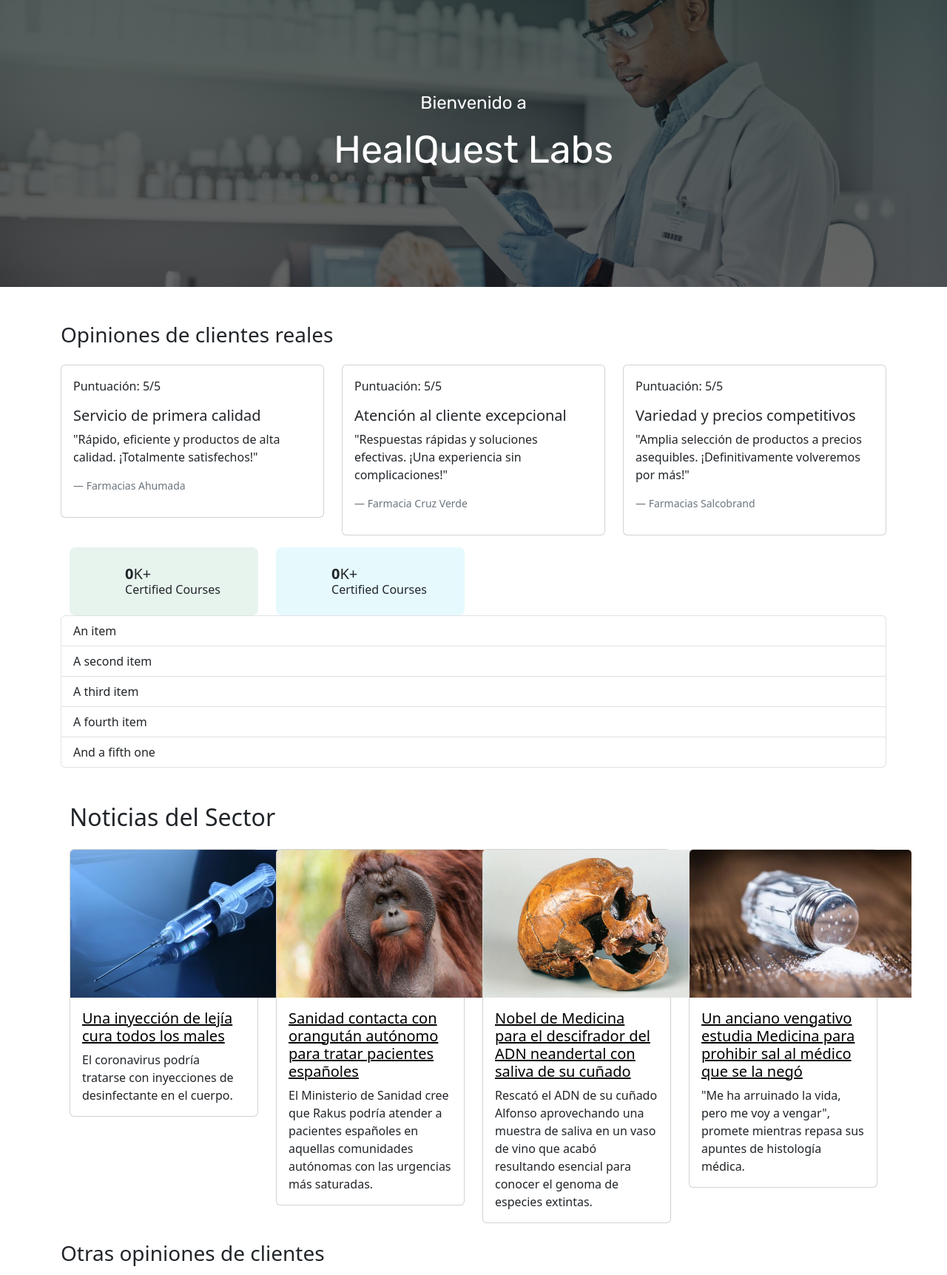
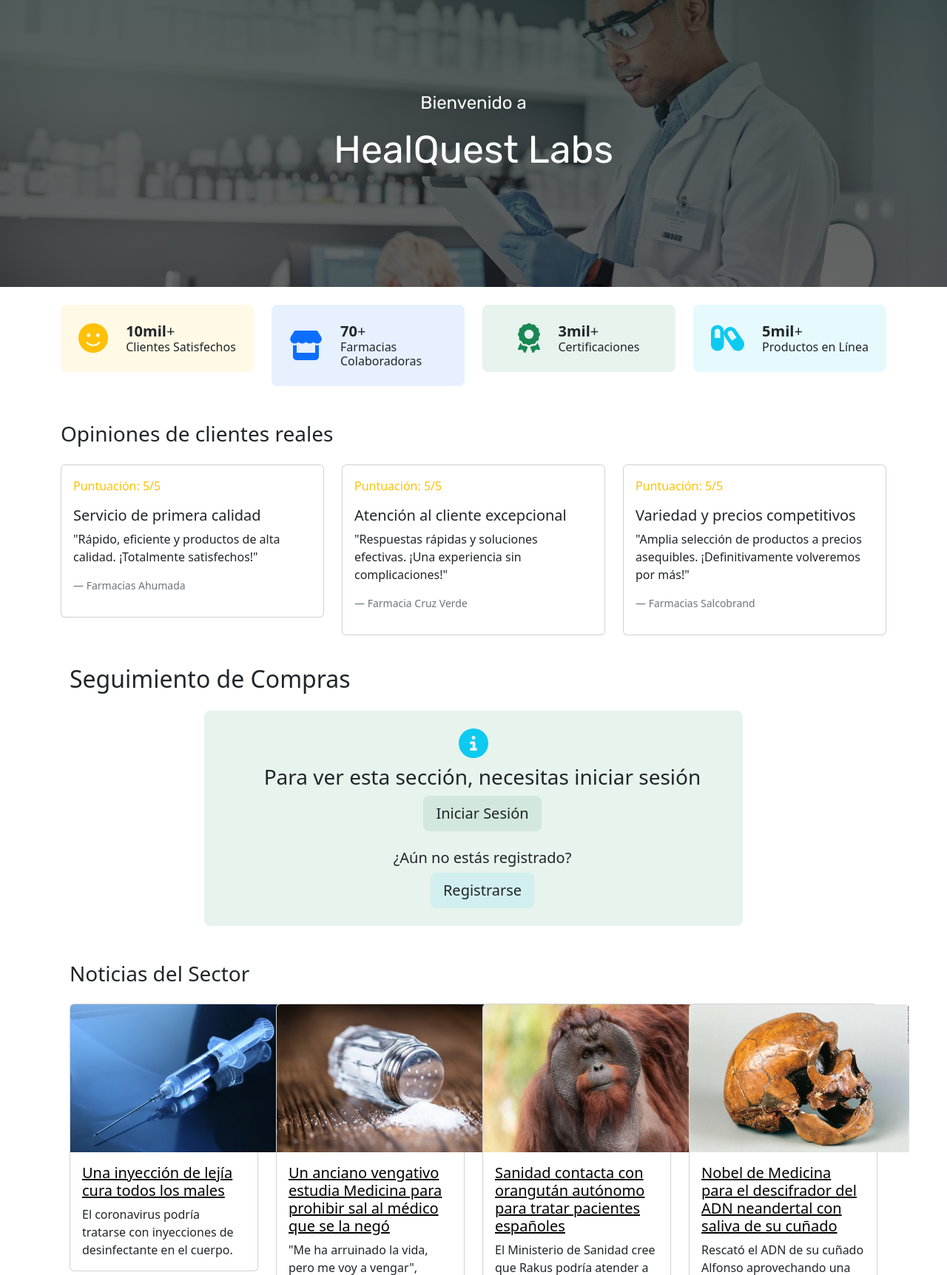
Before and after one commit to Dhyrt/Proyecto_Git, a Django app: page / in a window 1280 px wide. Shown: the part 90-1814 px from the top of the page at 74% size. Run offline with Django 4.2, Linux system fonts and the light colour scheme; some libraries are stand-ins or nearby versions.

Commit message:
inicio casi terminado

```diff
--- a/app/templates/app/base.html
+++ b/app/templates/app/base.html
@@ -3,13 +3,13 @@
 {% load static %}
 <head>
     <meta charset="UTF-8">
-    <link rel="shortcut icon" href="assets/images/favicon.ico">
     <meta name="viewport" content="width=device-width, initial-scale=1.0">
     <link href="https://cdn.jsdelivr.net/npm/bootstrap@5.3.3/dist/css/bootstrap.min.css" rel="stylesheet" integrity="sha384-QWTKZyjpPEjISv5WaRU9OFeRpok6YctnYmDr5pNlyT2bRjXh0JMhjY6hW+ALEwIH" crossorigin="anonymous">
     <script src="https://cdn.jsdelivr.net/npm/bootstrap@5.3.3/dist/js/bootstrap.bundle.min.js" integrity="sha384-YvpcrYf0tY3lHB60NNkmXc5s9fDVZLESaAA55NDzOxhy9GkcIdslK1eN7N6jIeHz" crossorigin="anonymous"></script>
     <link rel="preconnect" href="https://fonts.googleapis.com">
     <link rel="preconnect" href="https://fonts.gstatic.com" crossorigin>
     <link href="https://fonts.googleapis.com/css2?family=Rubik:ital,wght@0,300..900;1,300..900&display=swap" rel="stylesheet">
+    <script src="https://use.fontawesome.com/releases/v6.3.0/js/all.js" crossorigin="anonymous"></script>
     <link rel="icon" href="{% static 'app/img/icono.png' %}">
     <link rel="stylesheet" href="{% static 'app/css/estilo.css' %}">
     <title>{% block nombre %}{% endblock %}</title>
--- a/app/templates/app/index.html
+++ b/app/templates/app/index.html
@@ -10,6 +10,63 @@
         <div class="masthead-heading">HealQuest Labs</div>
     </div>
 </header>
+
+<div class="container mt-4">
+    <div class="row g-4">
+        <div class="col-sm-6 col-xl-3">
+            <div class="d-flex justify-content-center align-items-center p-4 bg-warning bg-opacity-10 rounded-3">
+                <span class="display-6 lh-1 text-warning mb-0"><i class="fas fa-smile"></i></span>
+                <div class="ms-4 h6 fw-normal mb-0">
+                    <div class="d-flex">
+                        <h5 class="purecounter mb-0 fw-bold" data-purecounter-start="0" data-purecounter-end="1000" data-purecounter-delay="200">10mil</h5>
+                        <span class="mb-0 h5">+</span>
+                    </div>
+                    <p class="mb-0">Clientes Satisfechos</p>
+                </div>
+            </div>
+        </div>
+        <!-- Sección 2: Farmacias colaboradoras -->
+        <div class="col-sm-6 col-xl-3">
+            <div class="d-flex justify-content-center align-items-center p-4 bg-primary bg-opacity-10 rounded-3">
+                <span class="display-6 lh-1 text-primary mb-0"><i class="fas fa-store"></i></span>
+                <div class="ms-4 h6 fw-normal mb-0">
+                    <div class="d-flex">
+                        <h5 class="purecounter mb-0 fw-bold" data-purecounter-start="0" data-purecounter-end="50" data-purecounter-delay="200">70</h5>
+                        <span class="mb-0 h5">+</span>
+                    </div>
+                    <p class="mb-0">Farmacias Colaboradoras</p>
+                </div>
+            </div>
+        </div>
+        <!-- Sección 3: Certificaciones -->
+        <div class="col-sm-6 col-xl-3">
+            <div class="d-flex justify-content-center align-items-center p-4 bg-success bg-opacity-10 rounded-3">
+                <span class="display-6 lh-1 text-success mb-0"><i class="fas fa-award"></i></span>
+                <div class="ms-4 h6 fw-normal mb-0">
+                    <div class="d-flex">
+                        <h5 class="purecounter mb-0 fw-bold" data-purecounter-start="0" data-purecounter-end="10" data-purecounter-delay="200">3mil</h5>
+                        <span class="mb-0 h5">+</span>
+                    </div>
+                    <p class="mb-0">Certificaciones</p>
+                </div>
+            </div>
+        </div>
+        <!-- Sección 4: Productos en línea -->
+        <div class="col-sm-6 col-xl-3">
+            <div class="d-flex justify-content-center align-items-center p-4 bg-info bg-opacity-10 rounded-3">
+                <span class="display-6 lh-1 text-info mb-0"><i class="fas fa-capsules"></i></span>
+                <div class="ms-4 h6 fw-normal mb-0">
+                    <div class="d-flex">
+                        <h5 class="purecounter mb-0 fw-bold" data-purecounter-start="0" data-purecounter-end="500" data-purecounter-delay="200">5mil</h5>
+                        <span class="mb-0 h5">+</span>
+                    </div>
+                    <p class="mb-0">Productos en Línea</p>
+                </div>
+            </div>
+        </div>
+    </div>
+</div>
+
 <div class="container mt-5">
     <div class="row">
         <h3 class="mb-4">Opiniones de clientes reales</h3>
@@ -17,7 +74,7 @@
             <div class="card mb-3">
                 <div class="card-body">
                     <div>
-                        <p>Puntuación: 5/5</p>
+                        <p class="text-warning">Puntuación: 5/5</p>
                     </div>
                     <h5 class="card-title">Servicio de primera calidad</h5>
                     <p>"Rápido, eficiente y productos de alta calidad. ¡Totalmente satisfechos!"</p>
@@ -29,7 +86,7 @@
             <div class="card mb-3">
                 <div class="card-body">
                     <div>
-                        <p>Puntuación: 5/5</p>
+                        <p class="text-warning">Puntuación: 5/5</p>
                     </div>
                     <h5 class="card-title">Atención al cliente excepcional</h5>
                     <p>"Respuestas rápidas y soluciones efectivas. ¡Una experiencia sin complicaciones!"</p>
@@ -41,7 +98,7 @@
             <div class="card mb-3">
                 <div class="card-body">
                     <div>
-                        <p>Puntuación: 5/5</p>
+                        <p class="text-warning">Puntuación: 5/5</p>
                     </div>
                     <h5 class="card-title">Variedad y precios competitivos</h5>
                     <p>"Amplia selección de productos a precios asequibles. ¡Definitivamente volveremos por más!"</p>
@@ -50,36 +107,9 @@
             </div>
         </div>
     </div>
-
-    <div class="container">
-        <div class="row">
-            <div class="col-mb-6 col-xl-3">
-                <div class="d-flex justify-content-center align-items-center p-4 bg-success bg-opacity-10 rounded-3">
-                    <span class="display-6 lh-1 text-info mb-0"><i class="bi bi-patch-check-fill"></i></span>
-                    <div class="ms-4 h6 fw-normal mb-0">
-                        <div class="d-flex">
-                            <h5 class="purecounter mb-0 fw-bold" data-purecounter-start="0" data-purecounter-end="6" data-purecounter-delay="300">0</h5>
-                            <span class="mb-0 h5">K+</span>
-                        </div>
-                        <p class="mb-0">Certified Courses</p>
-                    </div>
-                </div>
-            </div>
-            <div class="col-mb-6 col-xl-3">
-                <div class="d-flex justify-content-center align-items-center p-4 bg-info bg-opacity-10 rounded-3">
-                    <span class="display-6 lh-1 text-info mb-0"><i class="bi bi-patch-check-fill"></i></span>
-                    <div class="ms-4 h6 fw-normal mb-0">
-                        <div class="d-flex">
-                            <h5 class="purecounter mb-0 fw-bold" data-purecounter-start="0" data-purecounter-end="6" data-purecounter-delay="300">0</h5>
-                            <span class="mb-0 h5">K+</span>
-                        </div>
-                        <p class="mb-0">Certified Courses</p>
-                    </div>
-                </div>
-            </div>
-        </div>
-    </div>
-
+    <div class="container mt-4 mb-5">
+        <h2>Seguimiento de Compras</h2>
+        {% if user.is_authenticated %}
             <ul class="list-group mb-5">
                 <li class="list-group-item">An item</li>
                 <li class="list-group-item">A second item</li>
@@ -87,21 +117,57 @@
                 <li class="list-group-item">A fourth item</li>
                 <li class="list-group-item">And a fifth one</li>
             </ul>
+        {% else %}
+            <div class="row mt-4">
+                <div class="d-flex">
+                    <div class="col-md-2"></div>
+                    <div class="col-md-8">
+                        <div class="text-center">
+                            <div class="justify-content-center align-items-center p-4 bg-success bg-opacity-10 rounded-3">
+                                <div class="mb-2">
+                                    <span class="display-6 lh-1 text-info"><i class="fa-solid fa-circle-info"></i></span>
+                                </div>
+                                <div class="ms-4 h6 fw-normal mb-0">
+                                    <h3>Para ver esta sección, necesitas iniciar sesión</h3>
+                                    <a href="{% url 'login' %}" class="btn bg-success bg-opacity-10 btn-lg mr-3">Iniciar Sesión</a>
+                                    <h5 class="mt-4">¿Aún no estás registrado?</h5>
+                                    <a href="{% url 'registro' %}" class="btn bg-info bg-opacity-10 btn-lg">Registrarse</a>
+                                </div>
+                            </div>
+                        </div>
+                    </div>
+                    <div class="col-md-2"></div>
+                </div>
+            </div>
+
+        {% endif %}
+    </div>
     <div class="container">
         <div class="row">
-            <h2 class="mb-4">Noticias del Sector</h2>
+            <h3 class="mb-4">Noticias del Sector</h3>
             <div class="col-lg-3 mb-4">
                 <div class="card">
-                    <img src="{% static 'app/img/inyeccion.jpg' %}" class="card-img-top" alt="Imagen artículo 1" style="height: 200px; width: 300px;">
+                    <img src="{% static 'app/img/inyeccion.jpg' %}" class="card-img-top" alt="Imagen artículo 1" style="height: 200px; width: 297px;">
                     <div class="card-body">
                         <h5 class="card-title"><a href="https://www.elmundo.es/internacional/2020/04/24/5ea291adfc6c8309298b45ae.html" target="_blank" style="color: #000;">Una inyección de lejía cura todos los males</a></h5>
                         <p class="card-text">El coronavirus podría tratarse con inyecciones de desinfectante en el cuerpo.</p>
                     </div>
                 </div>
             </div>
+
             <div class="col-lg-3 mb-4">
                 <div class="card">
-                    <img src="{% static 'app/img/orangutan.jpg' %}" class="card-img-top" alt="Imagen artículo 2" style="height: 200px; width: 300px;">
+                    <img src="{% static 'app/img/sal.jpg' %}" class="card-img-top" alt="Imagen artículo 4" style="height: 200px; width: 297px;">
+                    <div class="card-body">
+                        <h5 class="card-title"><a href="https://www.elmundotoday.com/2024/02/un-anciano-con-sed-de-venganza-decide-sacarse-medicina-para-acabar-ejerciendo-y-prohibirle-la-sal-al-medico-que-se-la-prohibio-a-el/" target="_blank" style="color: #000;">Un anciano vengativo estudia Medicina para prohibir sal al médico que se la negó</a></h5>
+                        <p class="card-text">"Me ha arruinado la vida, pero me voy a vengar", promete mientras repasa sus apuntes de histología médica.</p>
+                    </div>
+                </div>
+            </div>
+
+            <div class="col-lg-3 mb-4">
+                <div class="card">
+                    <img src="{% static 'app/img/orangutan.jpg' %}" class="card-img-top" alt="Imagen artículo 2" style="height: 200px; width: 297px;">
                     <div class="card-body">
                         <h5 class="card-title"><a href="https://www.elmundotoday.com/2024/05/sanidad-ya-ha-contactado-con-el-orangutan-que-aprendio-a-curarse-una-herida-a-solas-para-que-atienda-a-pacientes-espanoles/" target="_blank" style="color: #000;">Sanidad contacta con orangután autónomo para tratar pacientes españoles</a></h5>
                         <p class="card-text">El Ministerio de Sanidad cree que Rakus podría atender a pacientes españoles en aquellas comunidades autónomas con las urgencias más saturadas.</p>
@@ -110,26 +176,17 @@
             </div>
             <div class="col-lg-3 mb-4">
                 <div class="card">
-                    <img src="{% static 'app/img/neandertal.jpg' %}" class="card-img-top" alt="Imagen artículo 3" style="height: 200px; width: 300px;">
+                    <img src="{% static 'app/img/neandertal.jpg' %}" class="card-img-top" alt="Imagen artículo 3" style="height: 200px; width: 297px;">
                     <div class="card-body">
                         <h5 class="card-title"><a href="https://www.elmundotoday.com/2022/10/nobel-de-medicina-para-el-hombre-que-descifro-el-adn-de-los-neandertales-con-muestras-de-saliva-de-su-cunado-alfonso/" target="_blank" style="color: #000;">Nobel de Medicina para el descifrador del ADN neandertal con saliva de su cuñado</a></h5>
                         <p class="card-text">Rescató el ADN de su cuñado Alfonso aprovechando una muestra de saliva en un vaso de vino que acabó resultando esencial para conocer el genoma de especies extintas.</p>
                     </div>
                 </div>
             </div>
-            <div class="col-lg-3 mb-4">
-                <div class="card">
-                    <img src="{% static 'app/img/sal.jpg' %}" class="card-img-top" alt="Imagen artículo 4" style="height: 200px; width: 300px;">
-                    <div class="card-body">
-                        <h5 class="card-title"><a href="https://www.elmundotoday.com/2024/02/un-anciano-con-sed-de-venganza-decide-sacarse-medicina-para-acabar-ejerciendo-y-prohibirle-la-sal-al-medico-que-se-la-prohibio-a-el/" target="_blank" style="color: #000;">Un anciano vengativo estudia Medicina para prohibir sal al médico que se la negó</a></h5>
-                        <p class="card-text">"Me ha arruinado la vida, pero me voy a vengar", promete mientras repasa sus apuntes de histología médica.</p>
-                    </div>
-                </div>
-            </div>
         </div>
     </div>
     <div class="row">
-        <h3 class="mb-4">Otras opiniones de clientes</h3>
+        <h5 class="mb-4">Otras opiniones de clientes</h5>
         <div class="col-md-4">
             <div class="card mb-3">
                 <div class="card-body">
```
Lines whose indentation alone changed are shown as unchanged.
